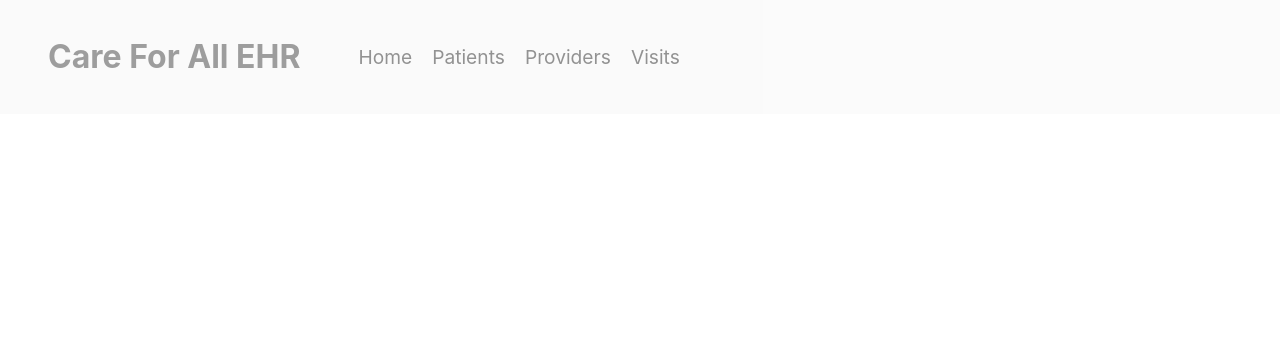
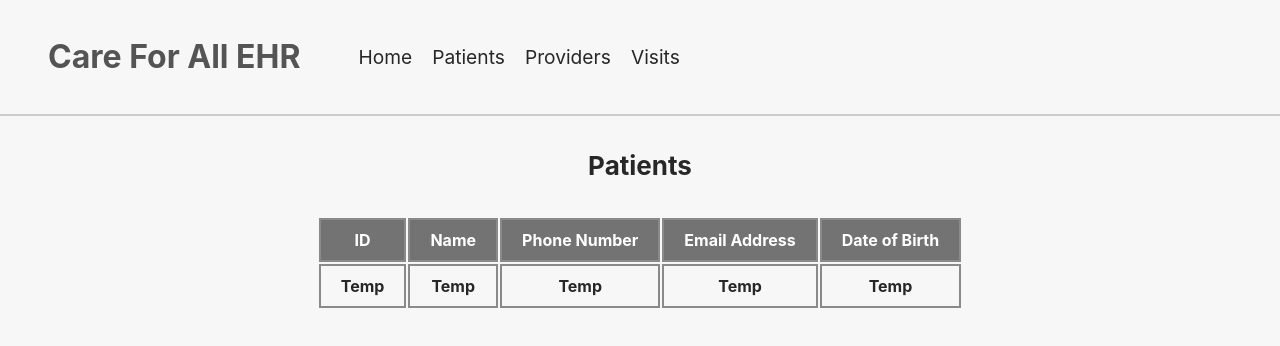
Before and after one commit to anson-poon/care-for-all-ehr, a React (Create React App) app: page /patients in a window 1280 px wide. Shown: the top 346 px of the page. Built offline with nearby package versions, Linux system fonts and the light colour scheme.

Commit message:
Added styling and table structure to pages

```diff
--- a/src/App.css
+++ b/src/App.css
@@ -16,15 +16,26 @@
 .App-header {
   position: sticky;
   top: 0;
-  background-color: rgb(247, 247, 247);
+  background-color: rgba(247, 247, 247, 0.9);
+  border-bottom: 2px solid rgb(204, 204, 204);
   display: flex;
   align-items: center;
   justify-content: left;
   padding: 1rem;
   padding-left: 3rem;
   font-size: 1rem;
-  color: rgb(62, 62, 62);
-  opacity: 0.5;
+  color: rgb(84, 84, 84);
+}
+
+.App-body {
+  background-color: rgba(247, 247, 247, 0.9);
+  display: flex;
+  flex-direction: column;
+  align-items: center;
+  justify-content: center;
+  font-size: calc(10px + 2vmin);
+  color: rgb(39, 39, 39);
+
 }
 
 .App-link {
@@ -48,6 +59,41 @@ a:hover, button:hover {
   color: rgb(151, 151, 151);
 }
 
+table {
+  margin-left: auto;
+  margin-right: auto;
+  margin-bottom: 2em;
+
+}
+
+thead {
+  border: 2px solid rgb(138, 138, 138);
+  color: rgb(255, 255, 255);
+  padding: 10px 20px 10px 20px;
+  background:rgb(115, 115, 115);
+  font-size: 1rem;
+}
+
+tbody {
+  border: 2px solid rgb(138, 138, 138);
+  color: rgb(39, 39, 39);
+  padding: 10px 20px 10px 20px;
+  font-size: 1rem;
+}
+
+th, td {
+  padding: 10px 20px 10px 20px;
+  text-align: center;
+  border: 2px solid rgb(138, 138, 138);
+}
+
+/* h1 {
+  font-size: 2em;
+  background-image: linear-gradient(45deg, #ffa54c 0%, #e175a4 80%);
+  background-clip: text;
+  color: transparent;
+} */
+
 @keyframes App-logo-spin {
   from {
     transform: rotate(0deg);
--- a/src/App.js
+++ b/src/App.js
@@ -12,19 +12,21 @@ import { Link } from 'react-router';
 function App() {
   return (
     <div className="App">
-      <header className="App-header">
-        <h1>Care For All EHR</h1>
-        <Router>
-        <Navbar />
+      <Router>
+        <header className="App-header">
+          <h1>Care For All EHR</h1>
+          <Navbar />
+        </header>
+        <div className="App-body">
           <Routes>
-              <Route path="/" component={<HomePage/>}/>
-              <Route path="/patients" component={<PatientsPage />}/>
-              <Route path="/providers" component={<ProvidersPage/>}/>
-              <Route path="/visits" component={<VisitsPage/>}/>
+            <Route path="/" element={<HomePage />} />
+            <Route path="/patients" element={<PatientsPage />} />
+            <Route path="/providers" element={<ProvidersPage />} />
+            <Route path="/visits" element={<VisitsPage />} />
           </Routes>
-        </Router>
-      </header>
-      <footer></footer>
+        </div>
+        <footer></footer>
+      </Router>
     </div>
   );
 }
--- a/src/pages/HomePage.js
+++ b/src/pages/HomePage.js
@@ -5,7 +5,7 @@ import { useNavigate } from 'react-router-dom';
 function HomePage() {
     return (
         <div>
-            <p>Welcome!</p>
+            <h1>Welcome!</h1>
         </div>
     );
 }
--- a/src/pages/PatientsPage.js
+++ b/src/pages/PatientsPage.js
@@ -3,15 +3,29 @@ import { useState } from 'react';
 import { useNavigate } from 'react-router-dom';
 
 function PatientsPage() {
-    // const navigate = useNavigate();
-    // const handleClick = () => {
-    //     navigate('/patients/new');
-    // };
-
     return (
         <div>
-            <h1>Patients</h1>
-            {/* <button onClick={handleClick}>Add Patient</button> */}
+            <h4>Patients</h4>
+            <table id="patients">
+            <thead>
+                <tr>
+                    <th>ID</th>
+                    <th>Name</th>
+                    <th>Phone Number</th>
+                    <th>Email Address</th>
+                    <th>Date of Birth</th>
+                </tr>
+            </thead>
+            <tbody>
+                <tr>
+                    <th>Temp</th>
+                    <th>Temp</th>
+                    <th>Temp</th>
+                    <th>Temp</th>
+                    <th>Temp</th>
+                </tr>
+            </tbody>
+        </table>
         </div>
     );
 }
--- a/src/pages/ProvidersPage.js
+++ b/src/pages/ProvidersPage.js
@@ -0,0 +1,33 @@
+import React from 'react';
+import { useState } from 'react';
+import { useNavigate } from 'react-router-dom';
+
+function ProvidersPage() {
+    return (
+        <div>
+            <h4>Providers</h4>
+            <table id="providers">
+            <thead>
+                <tr>
+                    <th>ID</th>
+                    <th>Name</th>
+                    <th>Title</th>
+                    <th>Specialty</th>
+                    <th>Phone Number</th>
+                </tr>
+            </thead>
+            <tbody>
+                <tr>
+                    <th>Temp</th>
+                    <th>Temp</th>
+                    <th>Temp</th>
+                    <th>Temp</th>
+                    <th>Temp</th>
+                </tr>
+            </tbody>
+        </table>
+        </div>
+    );
+}
+
+export default ProvidersPage;
--- a/src/pages/VisitsPage.js
+++ b/src/pages/VisitsPage.js
@@ -0,0 +1,31 @@
+import React from 'react';
+import { useState } from 'react';
+import { useNavigate } from 'react-router-dom';
+
+function VisitsPage() {
+    return (
+        <div>
+            <h4>Visits</h4>
+            <table id="visits">
+            <thead>
+                <tr>
+                    <th>ID</th>
+                    <th>Date/Time</th>
+                    <th>Clinical Notes</th>
+                    <th>Insurance Notes</th>
+                </tr>
+            </thead>
+            <tbody>
+                <tr>
+                    <th>Temp</th>
+                    <th>Temp</th>
+                    <th>Temp</th>
+                    <th>Temp</th>
+                </tr>
+            </tbody>
+        </table>
+        </div>
+    );
+}
+
+export default VisitsPage;
```
